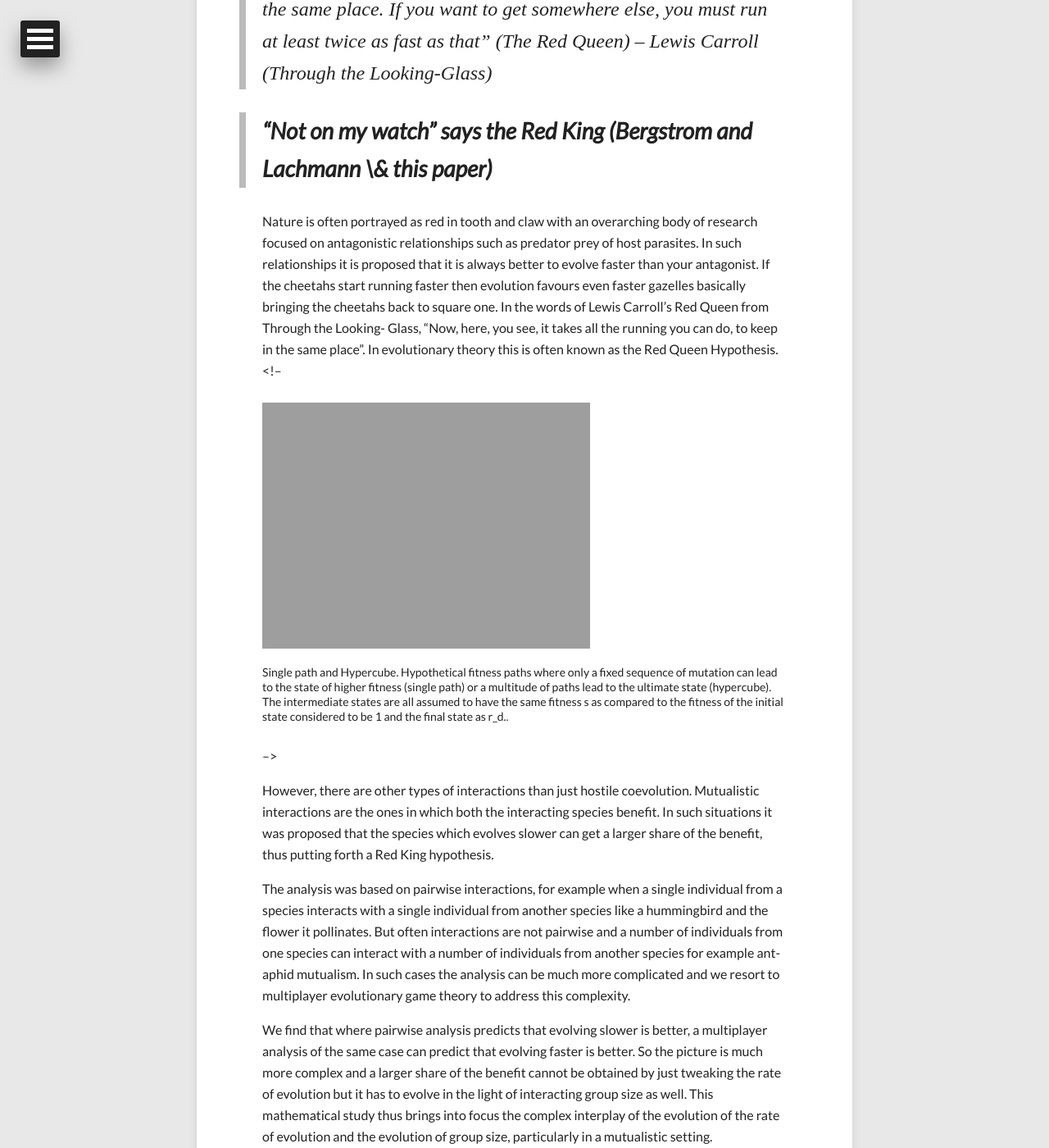
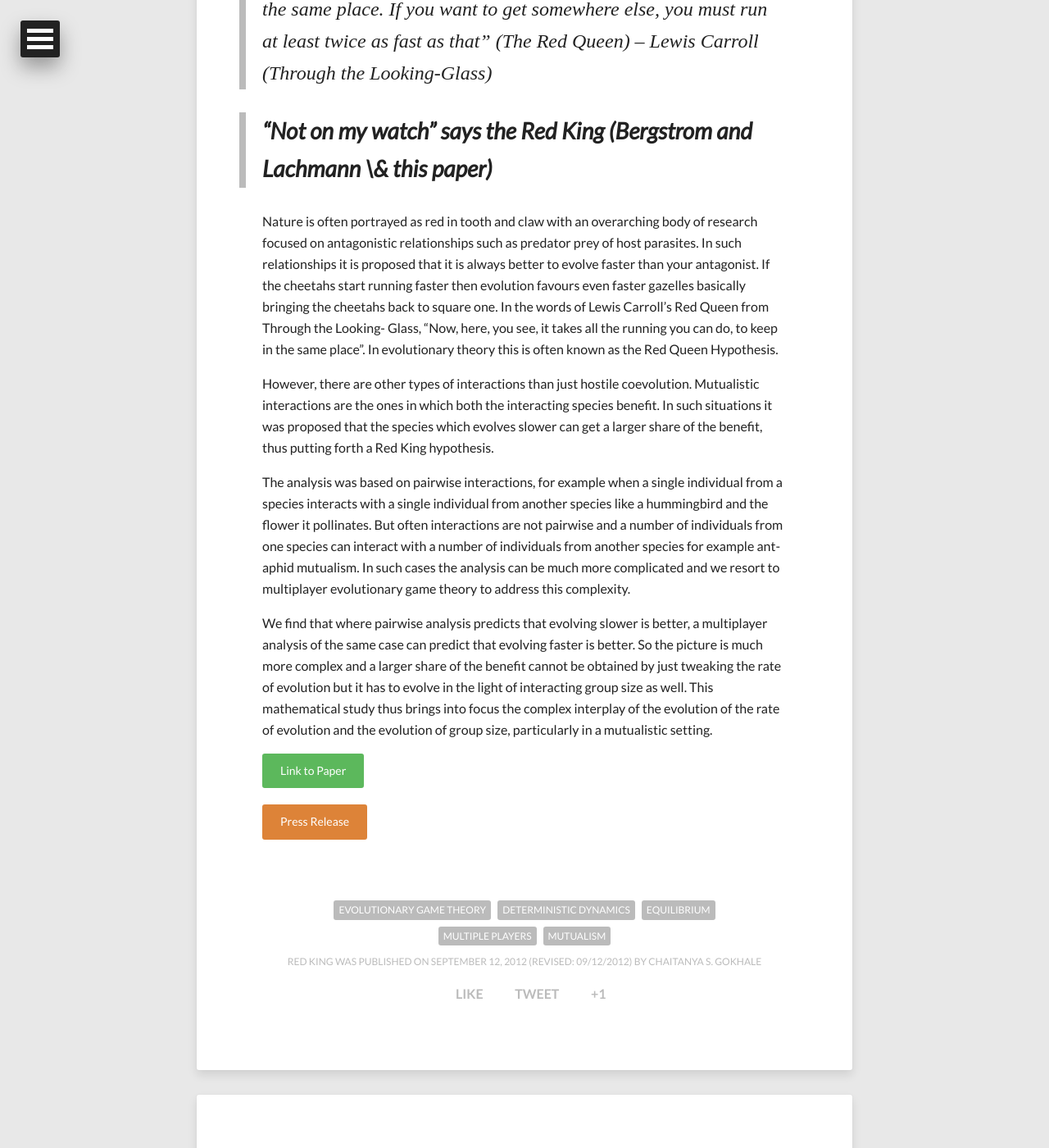
Before and after one commit to gokhalechaitanya/gokhalechaitanya.github.io, a Jekyll site: the page built from _posts/2012-09-12-Paper8.md, in a window 1280 px wide and 1400 px high, scrolled down 828 px. Shown: the whole window at 82% size. Built offline with Jekyll 4.4.1, drawn with Linux system fonts in a browser that asks for light colours; nearby versions of some CDN libraries; comment, search, counter and statistics services are not loaded.

Commit message:
removing orphan links from the Red King page

```diff
--- a/_posts/2012-09-12-Paper8.md
+++ b/_posts/2012-09-12-Paper8.md
@@ -31,31 +31,11 @@ share: true
 
 Nature is often portrayed as red in tooth and claw with an overarching body of research focused on antagonistic relationships such as predator prey of host parasites. In such relationships it is proposed that it is always better to evolve faster than your antagonist. If the cheetahs start running faster then evolution favours even faster gazelles basically bringing the cheetahs back to square one. In the words of Lewis Carroll’s Red Queen from Through the Looking-
 Glass, “Now, here, you see, it takes all the running you can do, to keep in the same place”. In evolutionary theory this is often known as the Red Queen Hypothesis.
-<!--
 
-<figure>
-	<a href="#"><img src="{{ site.url }}/images/Figs_RedKing/antagonistic.jpg" alt=""></a>
-	<figcaption>
-	<a href="#"
-	title="">Single path and Hypercube. Hypothetical fitness paths where only a fixed sequence of mutation can lead to the state of higher fitness (single path) or a multitude of paths lead to the ultimate state (hypercube). The intermediate states are all assumed to have the same fitness s as compared to the fitness of the initial state considered to be 1 and the final state as r_d.</a>.</figcaption>
-</figure>
-
--->
 
 However, there are other types of interactions than just hostile coevolution. Mutualistic interactions are the ones in which both the interacting species benefit. In such situations it was proposed that the species which evolves slower can get a larger share of the benefit, thus putting forth a Red King hypothesis.
 
 The analysis was based on pairwise interactions, for example when a single individual from a species interacts with a single individual from another species like a hummingbird and the flower it pollinates. But often interactions are not pairwise and a number of individuals from one species can interact with a number of individuals from another species for example ant-aphid mutualism. In such cases the analysis can be much more complicated and we resort to multiplayer evolutionary game theory to address this complexity.
-
-<!--
-
-<figure>
-	<a href="#"><img src="{{ site.url }}/images/Figs_RedKing/mutualistic.jpg" alt=""></a>
-	<figcaption>
-	<a href="#"
-	title="">Single path and Hypercube. Hypothetical fitness paths where only a fixed sequence of mutation can lead to the state of higher fitness (single path) or a multitude of paths lead to the ultimate state (hypercube). The intermediate states are all assumed to have the same fitness s as compared to the fitness of the initial state considered to be 1 and the final state as r_d.</a>.</figcaption>
-</figure>
-
--->
 
 We find that where pairwise analysis predicts that evolving slower is better, a multiplayer analysis of the same case can predict that evolving faster is better. So the picture is much more complex and a larger share of the benefit cannot be obtained by just tweaking the rate of evolution but it has to evolve in the light of interacting group size as well. This mathematical study thus brings into focus the complex interplay of the evolution of the rate of evolution and the evolution of group size, particularly in a mutualistic setting.
 
```
